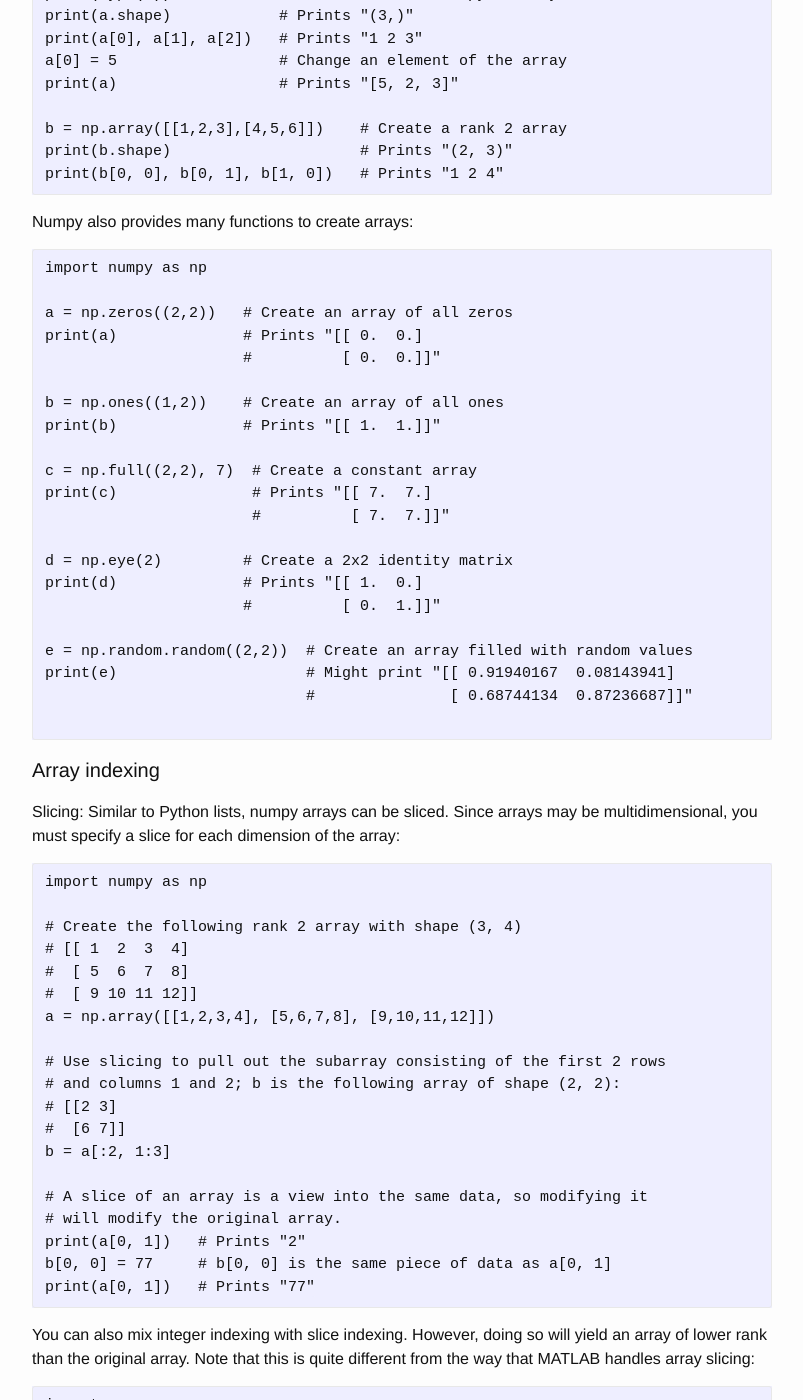
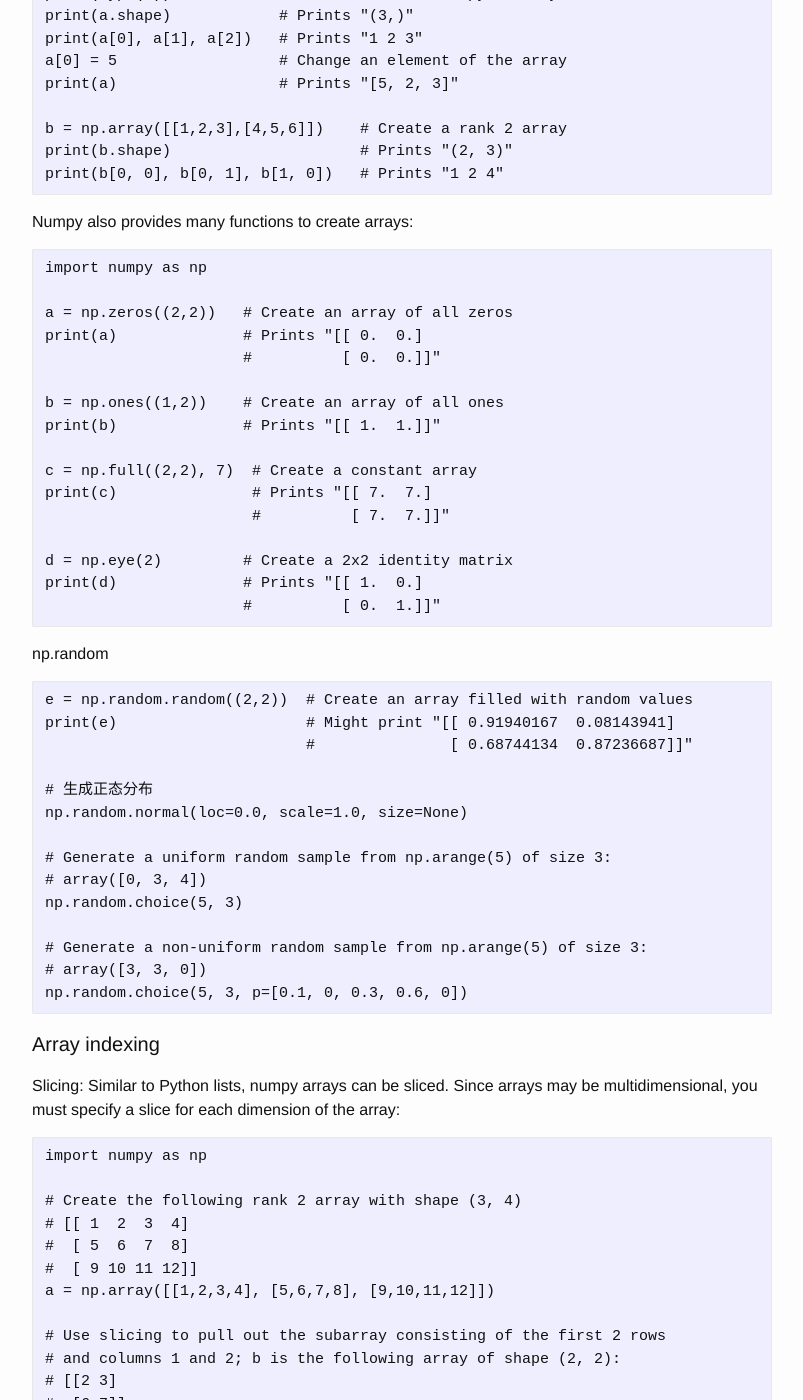
Before and after one commit to josephstalin117/josephstalin117.github.io, a Jekyll site: the page built from _posts/2018-3-3-numpy.markdown, in a window 1280 px wide and 1400 px high, scrolled down 377 px. Shown: the whole window, without its empty margins (238-1041 px from the left). Built offline with Jekyll 4.4.1, drawn with Linux system fonts in a browser that asks for light colours.

Commit message:
add numpy.random function

````diff
--- a/_posts/2018-3-3-numpy.markdown
+++ b/_posts/2018-3-3-numpy.markdown
@@ -40,11 +40,24 @@
 d = np.eye(2)         # Create a 2x2 identity matrix
 print(d)              # Prints "[[ 1.  0.]
                       #          [ 0.  1.]]"
+```
 
+np.random
+```
 e = np.random.random((2,2))  # Create an array filled with random values
 print(e)                     # Might print "[[ 0.91940167  0.08143941]
                              #               [ 0.68744134  0.87236687]]"
 
+# 生成正态分布
+np.random.normal(loc=0.0, scale=1.0, size=None)
+
+# Generate a uniform random sample from np.arange(5) of size 3:
+# array([0, 3, 4])
+np.random.choice(5, 3)
+
+# Generate a non-uniform random sample from np.arange(5) of size 3:
+# array([3, 3, 0])
+np.random.choice(5, 3, p=[0.1, 0, 0.3, 0.6, 0])
 ```
 #### Array indexing
 
````
